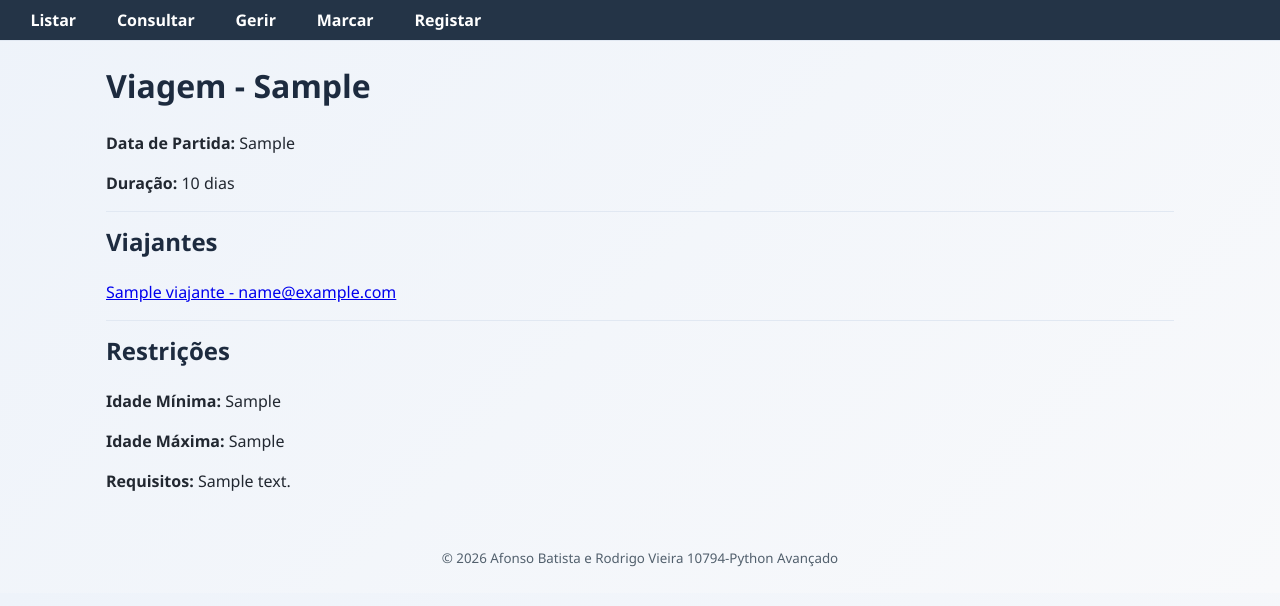
After one commit to rodrigovieira938/10794-final, a Flask app: template ATEC_PI0923_10794_Final_Flask_GX/templates/viagem.html in a window 1280 px wide. The commit adds this page. Shown: the top 606 px of the page. Run offline with Flask 3, Linux system fonts and the light colour scheme; the template is opened without the code that fills it: most values are stand-ins (such as "Sample title", 1, 10 or a date in 2020).

Commit message:
feat: a lot of fixes

```diff
--- a/ATEC_PI0923_10794_Final_Flask_GX/app.py
+++ b/ATEC_PI0923_10794_Final_Flask_GX/app.py
@@ -15,14 +15,7 @@ def home():
 def listar():
     # Viajantes
     resp = requests.get(f"{api_base_url}/viajantes")
-    viajantes_api = resp.json()
-
-    lista = []
-    for v in viajantes_api:
-        lista.append({
-            "nome": v["nome"],
-            "email": v["email"]
-        })
+    viajantes = resp.json()
 
     # Viagens
     resp_viagens = requests.get(f"{api_base_url}/viagens")
@@ -32,18 +25,36 @@ def listar():
     resp_reservas = requests.get(f"{api_base_url}/marcacoes")
     reservas = resp_reservas.json()
 
-    # Restrições (Corrigido)
-    restricoes = []
-    for viagem in viagens:
-        resp_r = requests.get(f"{api_base_url}/viagens/{viagem['id']}/restricoes")
-        # Se a API devolver um dicionário {}, o append guarda-o inteiro
-        dados_r = resp_r.json()
+    return render_template('listar.html', viajantes=viajantes, viagens=viagens, reservas=reservas)
 
-        # Garantimos que o ID da viagem vai dentro do dicionário para o HTML
-        dados_r['id_viagem'] = viagem['id']
-        restricoes.append(dados_r)
+@app.route('/viajante/<int:id>')
+def viajante(id):
+    viajante = requests.get(f"{api_base_url}/viajantes/{id}").json()
+    marcacoes = requests.get(f"{api_base_url}/marcacoes?viajante_id={id}").json()
+    marcacoes_viagens = []
+    for marcacao in marcacoes:
+        viagem = requests.get(f"{api_base_url}/viagens/{marcacao['id_viagem']}").json()
+        marcacoes_viagens.append(viagem)
+    # converter data para formato mais legível
+    viajante['data_nasc'] = datetime.strptime(viajante['data_nasc'], "%Y-%m-%d").date().strftime("%d/%m/%Y")
+    return render_template('viajante.html', viajante=viajante, marcacoes=marcacoes_viagens)
 
-    return render_template('listar.html', viajantes=lista, viagens=viagens, reservas=reservas, restricoes=restricoes)
+@app.route('/viagem/<int:id>')
+def viagem(id):
+    viagem = requests.get(f"{api_base_url}/viagens/{id}").json()
+    restricoes = requests.get(f"{api_base_url}/viagens/{id}/restricoes").json()
+    marcacoes = requests.get(f"{api_base_url}/marcacoes?viagem_id={id}").json()
+
+    marcacoes_viajantes = []
+    for marcacao in marcacoes:
+        viajante = requests.get(f"{api_base_url}/viajantes/{marcacao['id_viajante']}").json()
+        marcacoes_viajantes.append(viajante)
+
+    print(marcacoes_viajantes)
+
+    # converter data para formato mais legível
+    viagem['data_partida'] = datetime.strptime(viagem['data_partida'], "%Y-%m-%d").date().strftime("%d/%m/%Y")
+    return render_template("viagem.html", viagem=viagem, restricoes=restricoes, viajantes=marcacoes_viajantes)
 
 @app.route('/consultar')
 def consultar():
@@ -86,7 +97,9 @@ def gerir():
 
     req = requests.get(f"{api_base_url}/viajantes")
     viajantes = req.json()
-
+    for v in viajantes:
+        v['data_nasc2'] = v['data_nasc'] # manter data original para envio à API
+        v['data_nasc'] = datetime.strptime(v['data_nasc'], "%Y-%m-%d").date().strftime("%d/%m/%Y")
     return render_template("gerir.html", viajantes=viajantes)
 
 
@@ -146,7 +159,7 @@ def registar():
         req = requests.post(f"{api_base_url}/viajantes", json=novo_viajante)
 
 
-        return redirect(url_for('listar'))
+        return redirect(url_for('viajante', id=req.json()['id']))
     return render_template('registar.html')
 
 if __name__ == '__main__':
--- /dev/null
+++ b/ATEC_PI0923_10794_Final_Flask_GX/templates/viagem.html
@@ -0,0 +1,35 @@
+{% extends "base.html" %}
+
+{% block title %}Viagem - {{ viagem.destino_temporal }}{% endblock %}
+
+{%block content %}
+    <h1>Viagem - {{ viagem.destino_temporal }}</h1>
+    <p><strong>Data de Partida:</strong> {{ viagem.data_partida }}</p>
+    <p><strong>Duração:</strong> {{ viagem.duracao_dias }} dias</p>
+    <hr>
+    <h2>Viajantes</h2>
+    {% for viajante in viajantes %}
+        <p><a href="{{ url_for("viajante", id=viajante.id) }}">{{ viajante.nome }} - {{viajante.email}}</a></p>
+    {% endfor %}
+    {% if restricoes %}
+    <hr>
+    <h2>Restrições</h2>
+        {% if restricoes.idade_minima %}
+            <p><strong>Idade Mínima:</strong> {{ restricoes.idade_minima }}</p>
+        {% endif %}
+        {% if restricoes.idade_maxima %}
+            <p><strong>Idade Máxima:</strong> {{ restricoes.idade_maxima }}</p>
+        {% endif %}
+        {% if restricoes.proibicao_interac_eventos %}
+            <p><strong>Proibição de Interação com Eventos:</strong>
+                {% if restricoes.proibicao_interac_eventos %}
+                    Sim</p>
+                {% else %}
+                    Não
+                {% endif %}
+        {% endif %}
+        {% if restricoes.requisitos %}
+            <p><strong>Requisitos:</strong> {{ restricoes.requisitos }}</p>
+        {% endif %}
+    {% endif %}
+{% endblock %}
```
Also changed, not shown: ATEC_PI0923_10794_Final_FastAPI_GX/main.py (+13 -1 lines), ATEC_PI0923_10794_Final_Flask_GX/templates/gerir.html (+5 -5 lines), ATEC_PI0923_10794_Final_Flask_GX/templates/listar.html (+4 -14 lines), ATEC_PI0923_10794_Final_Flask_GX/templates/viajante.html (added, +16 -0 lines).
